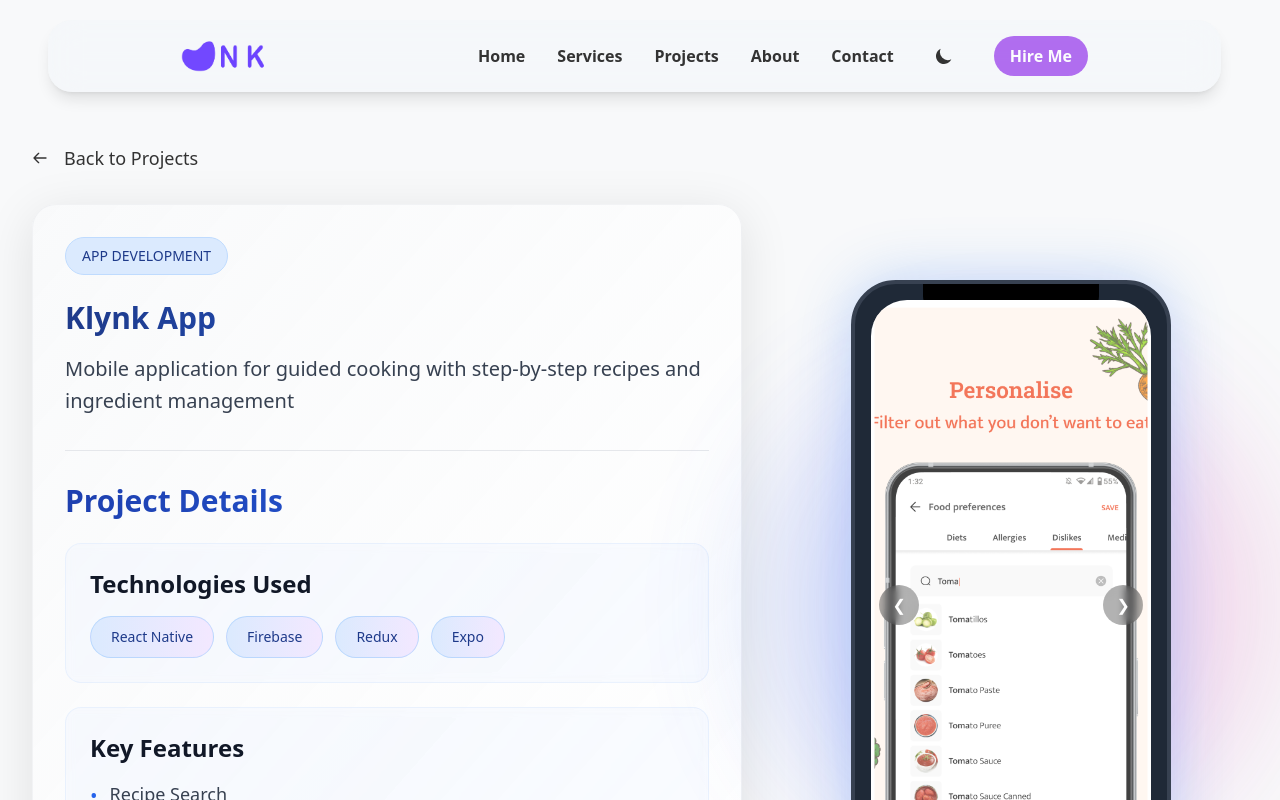
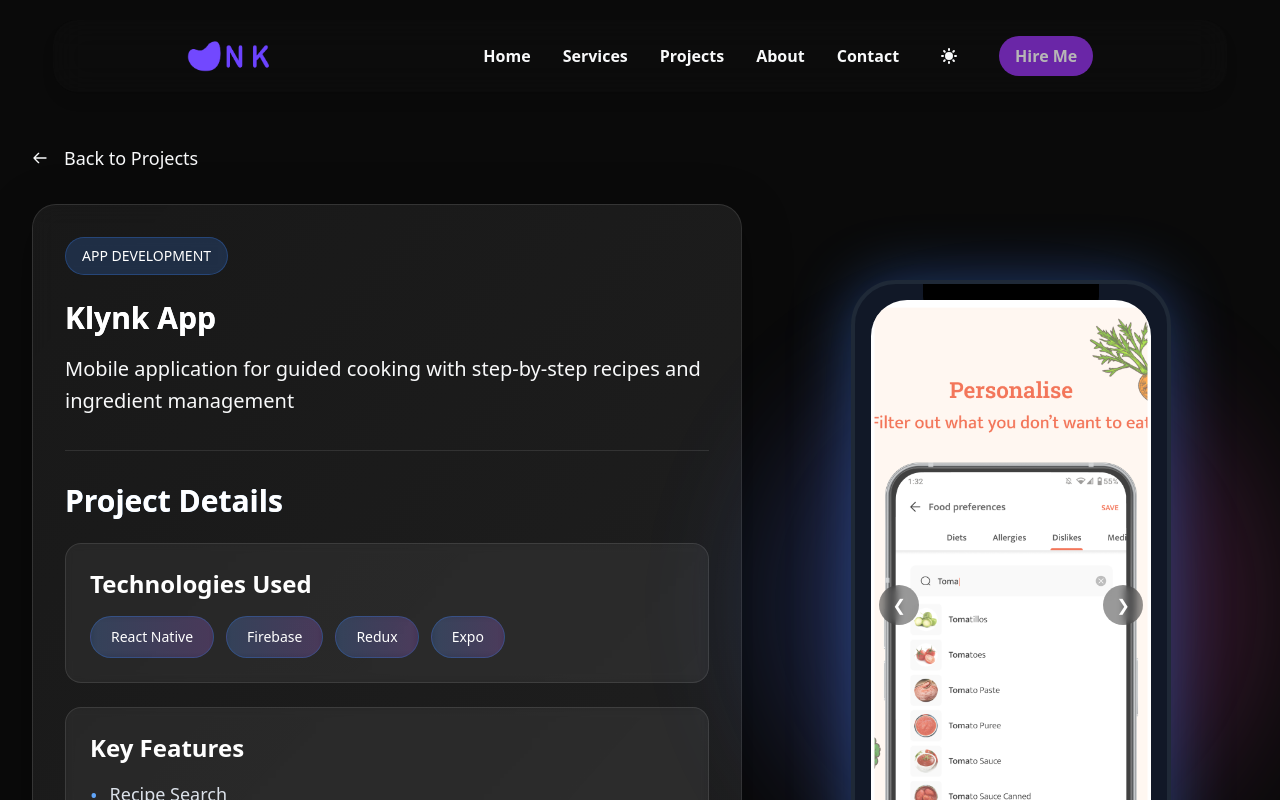
Before and after one commit to nikkr008/nik_react_portfolio, a React (Create React App) app: page /project/1 in a window 1280 px wide. Shown: the top 800 px of the page. Built offline with nearby package versions, Linux system fonts and the light colour scheme.

Commit message:
feat: update site branding, center navbar layout, and set default theme to dark mode

```diff
--- a/public/index.html
+++ b/public/index.html
@@ -24,7 +24,7 @@
       work correctly both with client-side routing and a non-root public URL.
       Learn how to configure a non-root public URL by running `npm run build`.
     -->
-    <title>React App</title>
+    <title>Nikhil Kumar</title>
   </head>
   <body>
     <noscript>You need to enable JavaScript to run this app.</noscript>
--- a/src/components/Navbar.js
+++ b/src/components/Navbar.js
@@ -71,7 +71,7 @@ const Navbar = () => {
   const resumeButtonClass = `bg-purple-600 text-white px-4 py-2 rounded-full hover:bg-purple-500 ${!cvUrl && 'opacity-70 cursor-not-allowed'}`;
 
   return (
-    <nav className="fixed top-5 w-11/12 z-50 mx-12 shadow-lg backdrop-blur-lg rounded-3xl" style={{ backgroundColor: 'var(--navbar-bg)', color: 'var(--text-color)' }}>
+    <nav className="fixed top-5 w-11/12 z-50 left-0 right-0 mx-auto shadow-lg backdrop-blur-lg rounded-3xl" style={{ backgroundColor: 'var(--navbar-bg)', color: 'var(--text-color)' }}>
       <div className="flex justify-between items-center p-4 w-full md:w-4/5 mx-auto">
         {/* Logo */}
         <Link to="/" className="flex items-center">
--- a/src/utils/ThemeContext.js
+++ b/src/utils/ThemeContext.js
@@ -3,7 +3,7 @@ import React, { createContext, useContext, useState, useEffect } from 'react';
 const ThemeContext = createContext();
 
 export const ThemeProvider = ({ children }) => {
-  const [isDarkMode, setIsDarkMode] = useState(false); // Default to light mode
+  const [isDarkMode, setIsDarkMode] = useState(true); // Default to dark mode
 
   useEffect(() => {
     // Apply theme class to body element when theme changes
```
Also changed, not shown: public/manifest.json, 2 other files (tests, documents, lock files or other folders).
